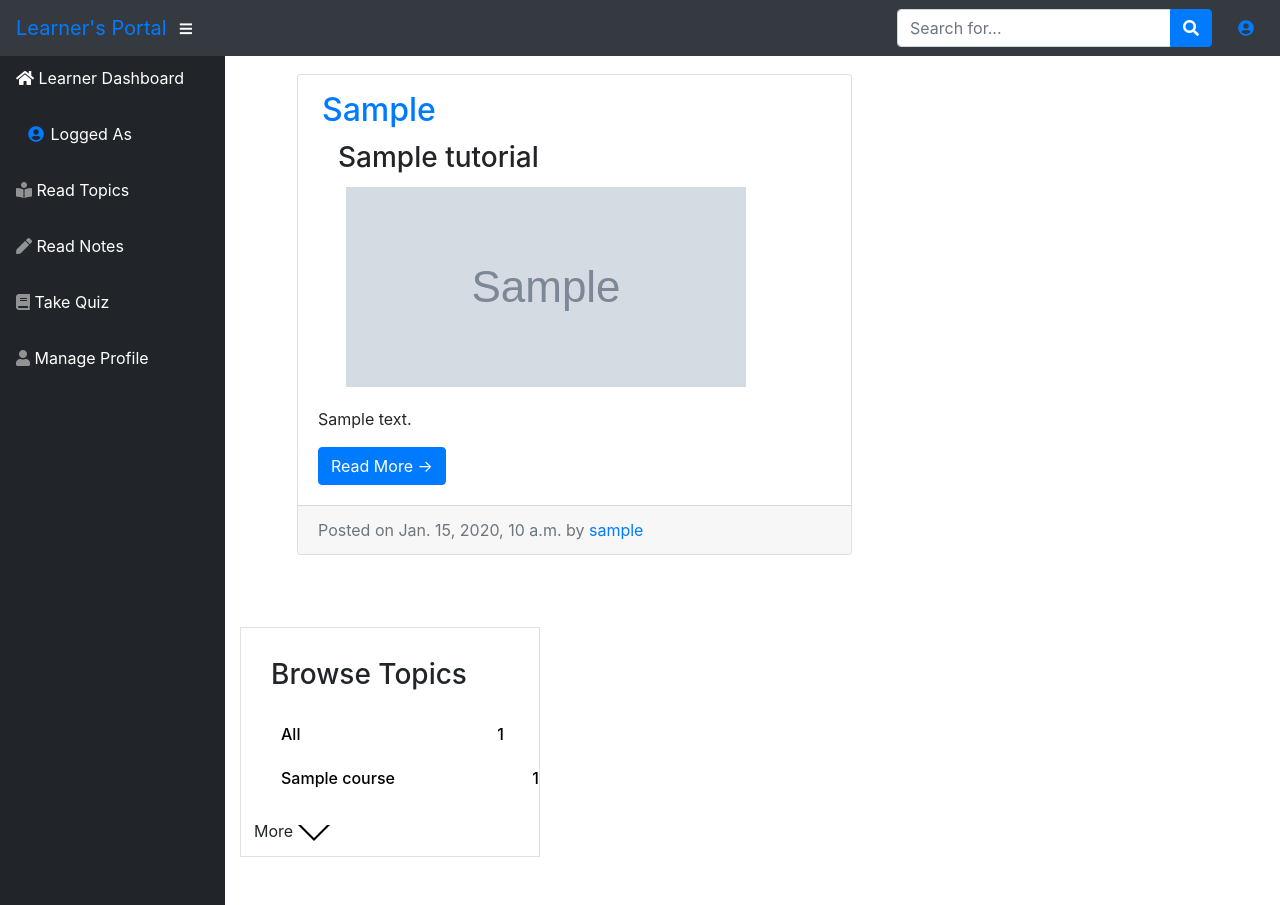
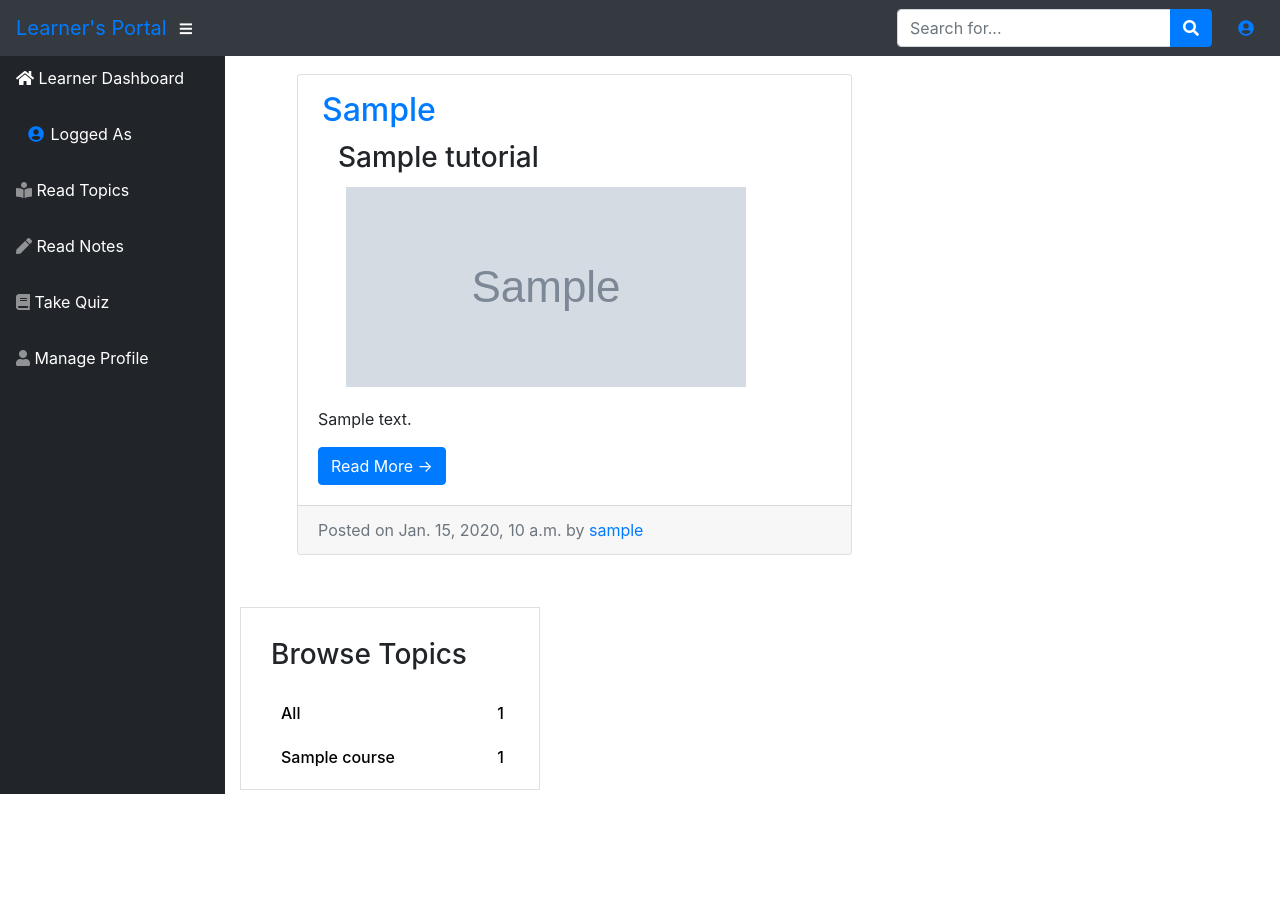
Before and after one commit to KnightDeluxe12/Python-E-Learning-System, a Django app: template elearn/templates/dashboard/learner/list_tutorial.html in a window 1280 px wide. After the commit the page ends 794 px from the top, so only its background shows below. Run offline with Django 3.2, Linux system fonts and the light colour scheme; the template is opened without the code that fills it: most values are stand-ins (such as "Sample title", 1, 10 or a date in 2020); grey boxes marked "Sample" are stand-in pictures; some libraries are stand-ins or nearby versions.

Commit message:
Added list_tutorial function  where the listed tutorial are categories with the built-in sidebar
Edited views.py also to incorporate changes made in list_tutorial

```diff
--- a/elearn/templates/dashboard/learner/list_tutorial.html
+++ b/elearn/templates/dashboard/learner/list_tutorial.html
@@ -4,40 +4,7 @@
 
 {% load static %}
 {% block body %}
-<style>
-
-
-    img {
-        width:400px;
-        height:200px;
-        object-fit: cover;
-    }
-    .column1
-    {
-        {#float:right;#}
-        position: sticky;
-        top: 0px;
-        margin-left: 15px;
-    }
-    .topics__list {
-      list-style: none;
-    }
-
-    .topics__list li a {
-      display: flex;
-      justify-content: space-between;
-      margin-bottom: 20px;
-      font-weight: 500;
-      color: #000000;
-      transition: all 0.3s ease-in-out;
-    }
-
-    .topics__list li a.active,
-    .topics__list li a:hover {
-      color: #000000;
-    }
-
-</style>
+<link href="{% static 'css/list_tutorial.css' %}" rel="stylesheet">
       <div class="row" style="left: 25%;">
           <div class="col-md-8 ml-5 mr-3">
                 {% for tutorial in tutorials %}
@@ -83,29 +50,22 @@
                 </ul>
                 {% endif %}
             </div>
-          <div class="col sticky-top my-5 column1">
+          <div class="col mt-4 column1">
                 <div style="width: 300px; background-clip: border-box;border: 1px solid rgba(0, 0, 0, 0.125);">
                 <div class="topics__header">
                     <h3 style="margin-bottom:30px; margin-left:30px; padding-top: 30px">Browse Topics</h3>
                 </div>
                 <ul class="topics__list">
                     <li>
-                        <a href="{% url 'home' %}" class="active">All <span style="padding-right: 35px;">{{courses.count}}</span></a>
+                        <a href="{% url 'ltutorial' %}" class="active">All <span style="padding-right: 35px;">{{tutorials.count}}</span></a>
                     </li>
                     {% for course in courses %}
                     <li>
 {#                        <a href="{% url 'home' %}?q={{topic.name}}">{{topic.name}}<span>{{topic.room_set.all.count}}</span></a>#}
-                          <a href="{% url 'home' %}">{{course.name}}<span>{{course.room_set.all.count}}</span></a>
+                          <a href="{% url 'ltutorial' %}?q={{course.name}}">{{course.name}}<span style="padding-right: 35px;">{{course.tutorial_set.all.count}}</span></a>
                     </li>
                     {% endfor %}
                 </ul>
-                <a class="btn btn--link" href="{% url 'home' %}">
-                    More
-                    <svg version="1.1" xmlns="http://www.w3.org/2000/svg" width="32" height="32" viewBox="0 0 32 32">
-                        <title>chevron-down</title>
-                        <path d="M16 21l-13-13h-3l16 16 16-16h-3l-13 13z"></path>
-                    </svg>
-                </a>
             </div>
            </div>
 {#      end#}
--- /dev/null
+++ b/static/css/list_tutorial.css
@@ -0,0 +1,29 @@
+    img {
+        width:400px;
+        height:200px;
+        object-fit: cover;
+    }
+    .column1
+    {
+        float:right;
+        position: sticky;
+        top: 0px;
+        margin-left: 15px;
+    }
+    .topics__list {
+      list-style: none;
+    }
+
+    .topics__list li a {
+      display: flex;
+      justify-content: space-between;
+      margin-bottom: 20px;
+      font-weight: 500;
+      color: #000000;
+      transition: all 0.3s ease-in-out;
+    }
+
+    .topics__list li a.active,
+    .topics__list li a:hover {
+      color: #000000;
+    }
```
Also changed, not shown: elearn/views.py (+9 -2 lines).
